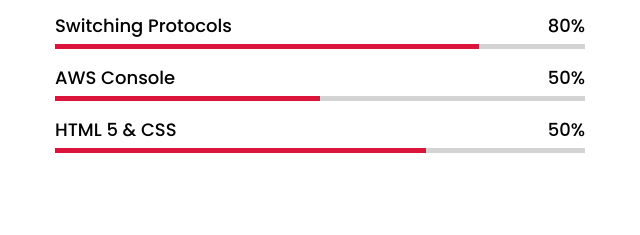
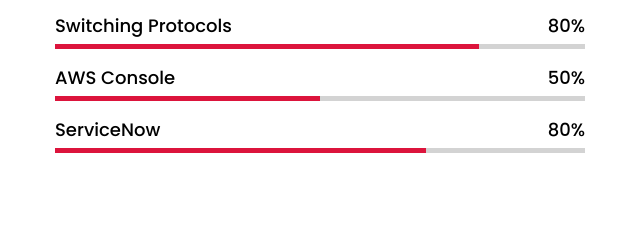
Before and after one commit to Nazzrul/Nazrul.portfolio.github.io, a plain HTML site: page index.html in a window 1280 px wide. Shown: the part 1929-2164 px from the top of the page, 615-1255 px from the left. Drawn offline with nearby package versions, Linux system fonts and the light colour scheme.

Commit message:
Update index.html

```diff
--- a/index.html
+++ b/index.html
@@ -104,8 +104,8 @@
                     </div>
                     <div class="bars">
                         <div class="info">
-                            <span>HTML 5 & CSS</span>
-                            <span>50%</span>
+                            <span>ServiceNow</span>
+                            <span>80%</span>
                         </div>
                         <div class="line mysql"></div>
                     </div>
```
